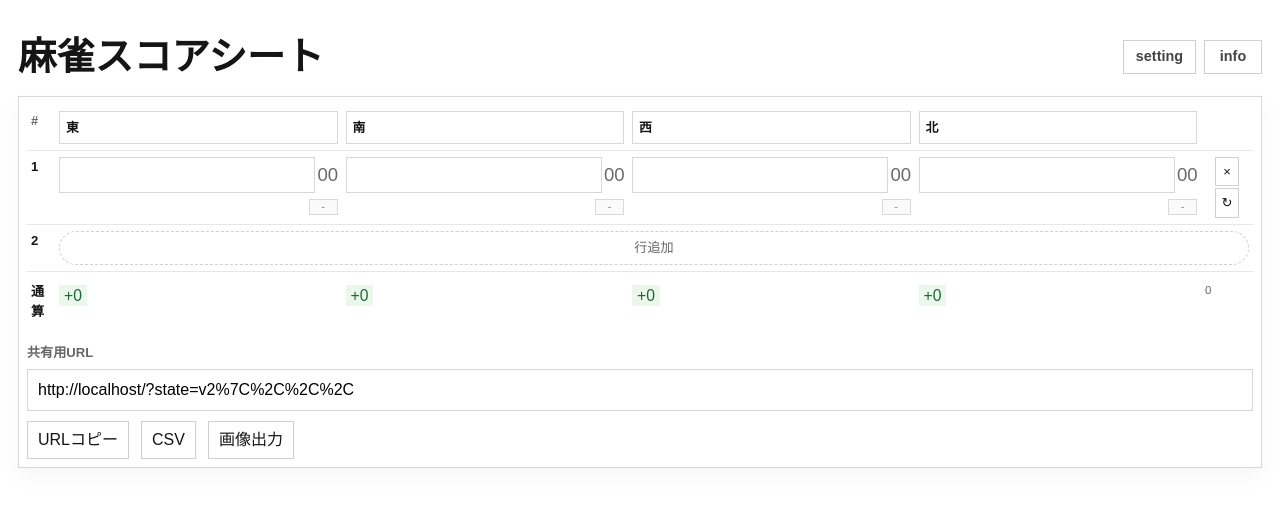
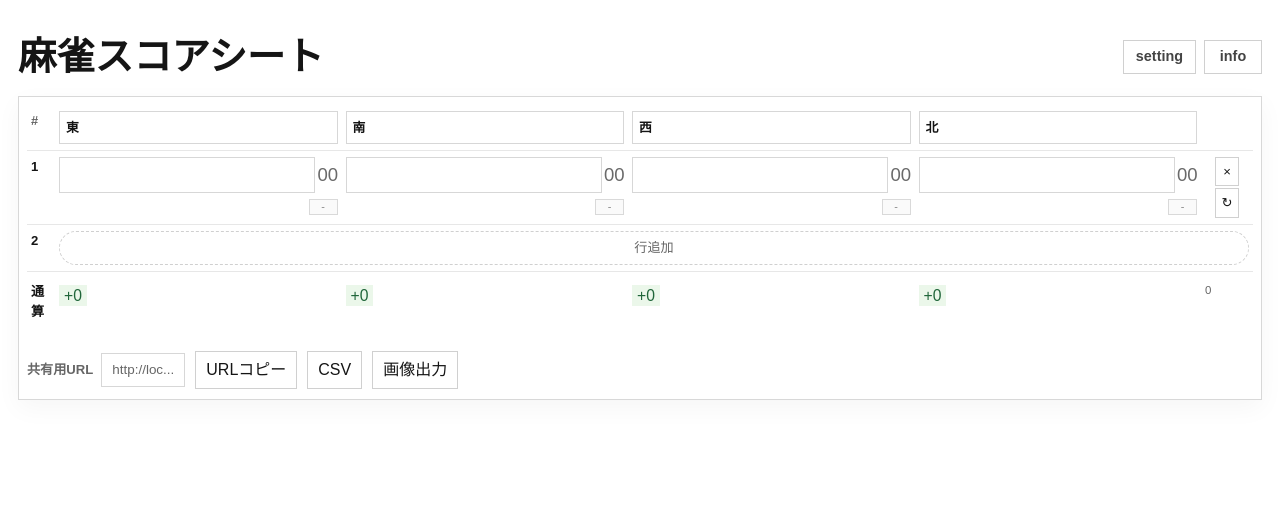
Before and after one commit to Npieju/mahjong-sheet, a React (Vite) app: page / in a window 1280 px wide. Shown: the top 506 px of the page. Built offline with nearby package versions, Linux system fonts and the light colour scheme.

Commit message:
Compact share actions row

```diff
--- a/src/App.tsx
+++ b/src/App.tsx
@@ -95,6 +95,7 @@ function App() {
     return totals as [number, number, number, number];
   }, [completeGames]);
   const shareUrl = useMemo(() => buildShareUrl(serializeState({ playerNames, games, rules })), [games, playerNames, rules]);
+  const shareUrlPreview = useMemo(() => (shareUrl.length <= 10 ? shareUrl : `${shareUrl.slice(0, 10)}...`), [shareUrl]);
 
   const updatePlayerName = (seat: number, value: string) => {
     setPlayerNames((current) => current.map((name, index) => (index === seat ? value : name)) as typeof current);
@@ -477,12 +478,11 @@ function App() {
           </table>
         </div>
 
-        <div className="share-section">
-          <p className="share-label">共有用URL</p>
-          <input className="share-input" type="text" readOnly value={shareUrl} />
-        </div>
-
-        <div className="bottom-actions">
+        <div className="share-actions">
+          <div className="share-meta" title={shareUrl}>
+            <span className="share-label">共有用URL</span>
+            <span className="share-preview">{shareUrlPreview}</span>
+          </div>
           <button type="button" onClick={copyShareUrl}>{copied ? 'URLコピー済み' : 'URLコピー'}</button>
           <button type="button" onClick={downloadCsv}>CSV</button>
           <button type="button" onClick={downloadImage}>{exportingImage ? '画像出力中' : '画像出力'}</button>
--- a/src/styles.css
+++ b/src/styles.css
@@ -217,31 +217,45 @@ textarea {
   padding: 8px;
 }
 
-.bottom-actions {
+.share-actions {
   display: flex;
   align-items: center;
   justify-content: flex-start;
-  gap: 12px;
-}
-
-.bottom-actions {
-  margin-top: 10px;
+  gap: 10px;
+  margin-top: 24px;
   flex-wrap: nowrap;
+  overflow-x: auto;
+  padding-bottom: 2px;
 }
 
 .table-wrap {
   overflow-x: auto;
 }
 
-.share-section {
-  margin-top: 16px;
+.share-meta {
+  display: inline-flex;
+  align-items: center;
+  gap: 8px;
+  flex: 0 0 auto;
 }
 
 .share-label {
-  margin: 0 0 6px;
+  margin: 0;
   color: #666;
   font-size: 0.82rem;
   font-weight: 700;
+}
+
+.share-preview {
+  display: inline-flex;
+  align-items: center;
+  min-height: 34px;
+  padding: 0 10px;
+  border: 1px solid #d7d7d7;
+  background: #ffffff;
+  color: #666;
+  font-size: 0.84rem;
+  white-space: nowrap;
 }
 
 .table-wrap.exporting-image {
@@ -462,14 +476,6 @@ button {
   padding-block: 4px;
 }
 
-.share-input {
-  width: 100%;
-  border: 1px solid #d7d7d7;
-  border-radius: 0;
-  padding: 8px 10px;
-  background: #ffffff;
-}
-
 @media (max-width: 900px) {
   .topbar {
     flex-direction: column;
@@ -496,6 +502,17 @@ button {
 
   .table-panel {
     padding: 4px;
+  }
+
+  .share-actions {
+    margin-top: 20px;
+    gap: 8px;
+  }
+
+  .share-preview {
+    min-height: 30px;
+    padding-inline: 8px;
+    font-size: 0.78rem;
   }
 
   .score-table {
```
